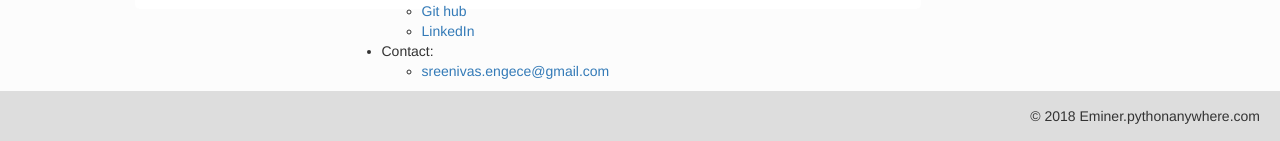
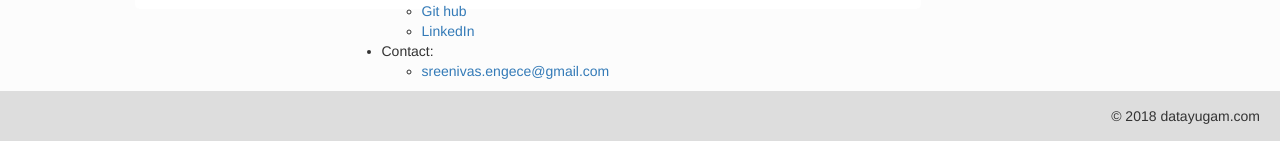
Before and after one commit to sreenivas134/e-miner, a Django app: page /about/ in a window 1280 px wide. Shown: the part 1181-1322 px from the top of the page. Run offline with Django 3.2, Linux system fonts and the light colour scheme; data that the repository does not hold is empty; parts of the project's set-up code (start-up, migrations or seed data) failed here and were passed over; some libraries are stand-ins or nearby versions.

Commit message:
changed copy right to 2018

```diff
--- a/templates/eminer/base.html
+++ b/templates/eminer/base.html
@@ -213,7 +213,7 @@
         <br/>
     </div>
     <footer class='copy_view' id='footer'>
-        <span style='position:relative;top:15px;float:right;'>&copy 2018 Eminer.pythonanywhere.com</span>
+        <span style='position:relative;top:15px;float:right;'>&copy 2018 datayugam.com</span>
     </footer>
 </div>
 </body>
```
